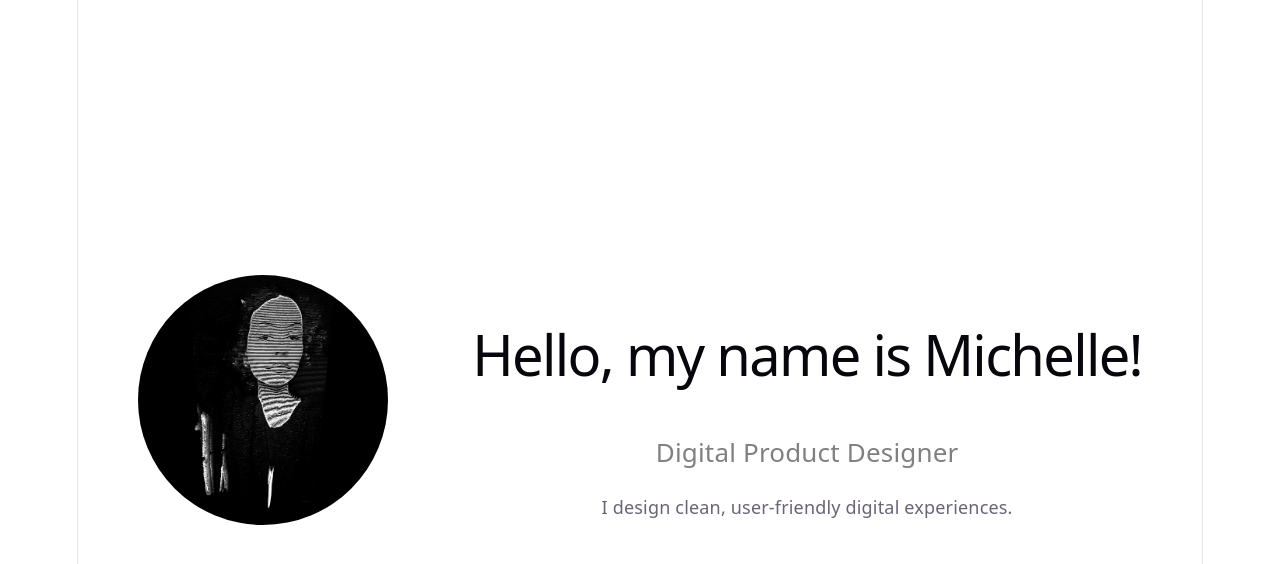
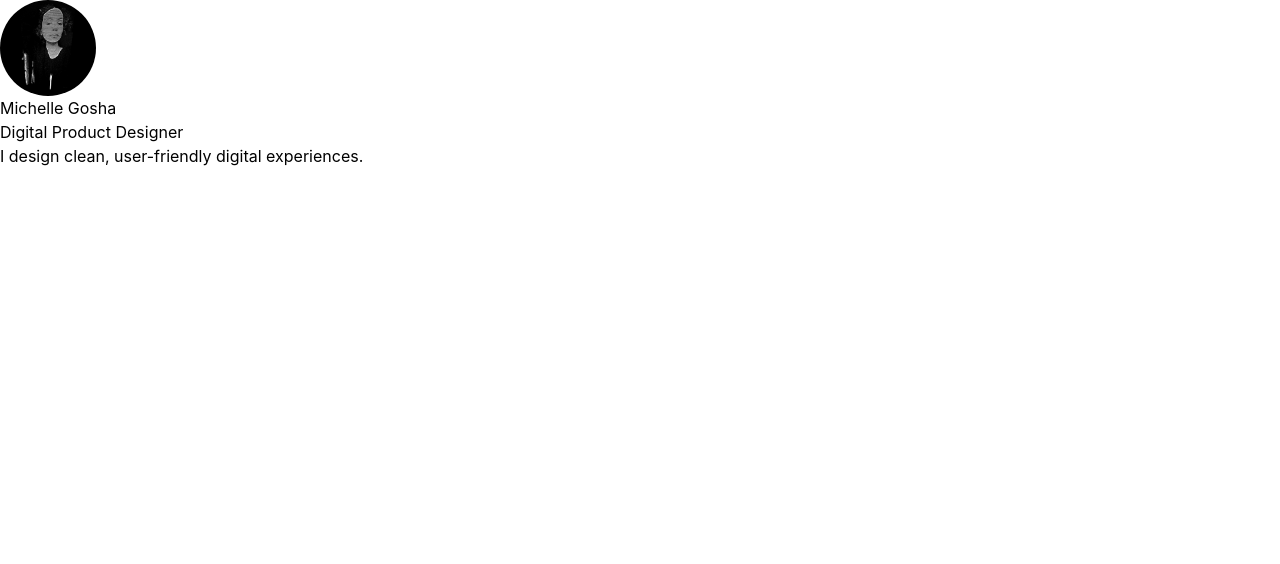
Before and after one commit to michelleg00/react-demo, a React (Vite) app: page / in a window 1280 px wide. Shown: the top 564 px of the page. Built offline with nearby package versions, Linux system fonts and the light colour scheme.

Commit message:
tailwind install

```diff
--- a/package.json
+++ b/package.json
@@ -10,6 +10,7 @@
     "preview": "vite preview"
   },
   "dependencies": {
+    "@tailwindcss/vite": "^4.2.2",
     "react": "^19.2.4",
     "react-dom": "^19.2.4"
   },
--- a/src/Hero.jsx
+++ b/src/Hero.jsx
@@ -1,7 +1,7 @@
 function Hero(props) {
     return (
     <div className="hero-text">
-        <h1>Hello, my name is {props.name}!</h1>
+        <h1>Michelle Gosha</h1>
         <h3>Digital Product Designer</h3>
         <p>I design clean, user-friendly digital experiences.</p>
         </div>
--- a/src/HeroImage.jsx
+++ b/src/HeroImage.jsx
@@ -3,9 +3,9 @@ import profile from "./assets/profilepicture.png";
 
 function HeroImage() {
   return (
-    <div className="hero-image">
-      <img src={profile} alt="Profile" />
-    </div>
+
+      <img src={profile}
+      className="w-24 h-24 rounded-full object-cover" />
   );
 }
 
--- a/src/index.css
+++ b/src/index.css
@@ -1,5 +1,7 @@
 @import "tailwindcss";
 
+
+/*
 :root {
   --text: #6b6375;
   --text-h: #08060d;
@@ -80,20 +82,24 @@ h1 {
   font-size: 56px;
   letter-spacing: -1.68px;
   margin: 32px 0;
+
   @media (max-width: 1024px) {
     font-size: 36px;
     margin: 20px 0;
   }
 }
+
 h2 {
   font-size: 24px;
   line-height: 118%;
   letter-spacing: -0.24px;
   margin: 0 0 8px;
+
   @media (max-width: 1024px) {
     font-size: 20px;
   }
 }
+
 p {
   margin: 0;
 }
@@ -129,9 +135,17 @@ p {
   font-size: 18px;
 }
 
+.hero-image {
+  width: 300px;
+  height: 300px;
+  border-radius: 50%;
+  overflow: hidden;
+}
+
 .hero-image img {
-  width: 250px;
-  height: 250px;
+  transform: scale(1.4);
+  width: 100%;
+  height: 100%;
   object-fit: cover;
-  border-radius: 50%;
-}
+  object-position: center top;
+} */
--- a/vite.config.js
+++ b/vite.config.js
@@ -1,11 +1,16 @@
 import { defineConfig } from 'vite'
 import react, { reactCompilerPreset } from '@vitejs/plugin-react'
 import babel from '@rolldown/plugin-babel'
+import tailwindcss from '@tailwindcss/vite'
 
 // https://vite.dev/config/
 export default defineConfig({
   plugins: [
     react(),
-    babel({ presets: [reactCompilerPreset()] })
+    babel({ presets: [reactCompilerPreset()] }),
+    tailwindcss()
   ],
+    server: {
+    allowedHosts: ['tissue-omega-boxing.ngrok-free.dev']
+  }
 })
```
Also changed, not shown: 1 other file (tests, documents, lock files or other folders).
